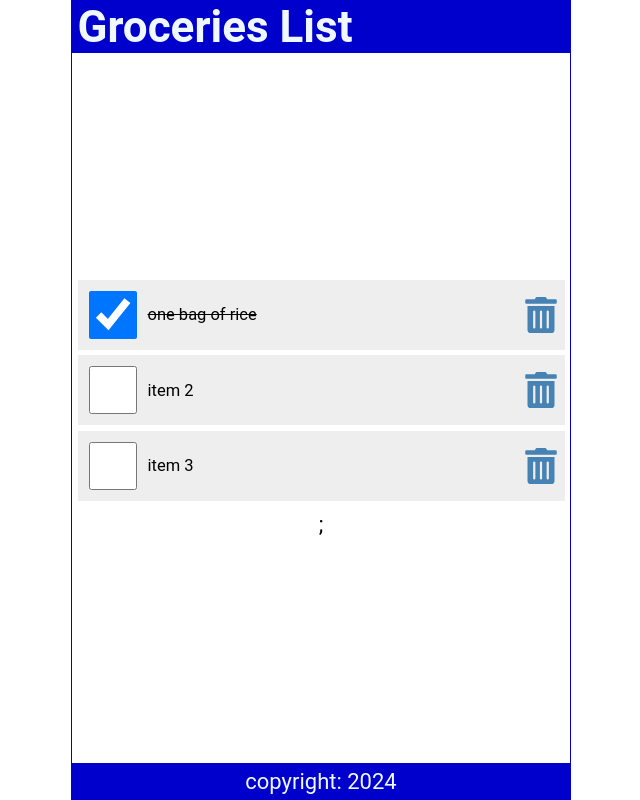
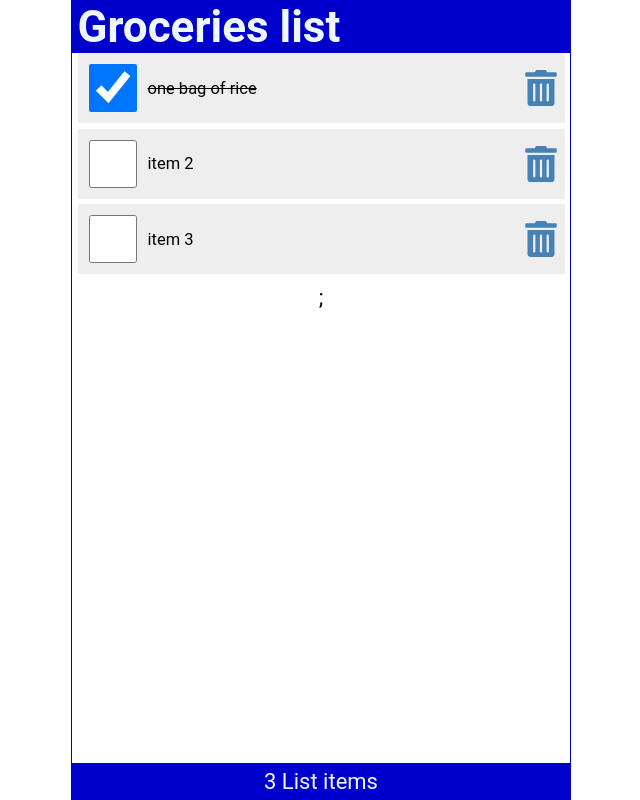
Before and after one commit to FrankezeCode/Groceries-List, a React (Create React App) app: page / in a window 1280 px wide. Shown: the whole page, without its empty margins (319-959 px from the left). Built offline with nearby package versions, Linux system fonts and the light colour scheme.

Commit message:
modified

```diff
--- a/src/App.js
+++ b/src/App.js
@@ -1,15 +1,53 @@
 import Header from './Header';
 import Content from './Content';
 import Footer from './Footer';
+import { useState } from 'react';
 
 
 function App() {
+  const [items, setItems] = useState([
+    {
+        id: 1,
+        checked: true,
+        item: "one bag of rice"
+    },
+    {
+        id: 2,
+        checked: false,
+        item: "item 2"
+    },
+    {
+        id: 3,
+        checked: false,
+        item: "item 3"
+    }
+]);
+
+const handleCheck = (id)=>{
+  const listitems = items.map((item)=>item.id===id ? {...item,
+  checked: !item.checked}:item);
+  setItems(listitems);
+  localStorage.setItem('shoppinglist', JSON.stringify(listitems));
+}
+
+const handleDelete = (id)=>{
+ const listitems = items.filter((item)=>item.id !== id);
+ setItems(listitems);
+ localStorage.setItem('shoppinglist', JSON.stringify(listitems));
+}
+
+
 
   return (
     <div className="App">
-      <Header/>
-      <Content/>
-      <Footer/>
+      <Header title="Groceries list"/>
+      <Content
+        items={items}
+        setItems={setItems}
+        handleCheck={handleCheck}
+        handleDelete={handleDelete}
+      />
+      <Footer length={items.length}/>
     </div>
   );
 }
--- a/src/Content.js
+++ b/src/Content.js
@@ -1,65 +1,16 @@
-import React, {useState} from 'react'
-import {FaTrashAlt} from "react-icons/fa"
+import React from 'react'
+import { ItemList } from './ItemList'
 
-const Content = () => {
-
-    const [items, setItems] = useState([
-        {
-            id: 1,
-            checked: true,
-            item: "one bag of rice"
-        },
-        {
-            id: 2,
-            checked: false,
-            item: "item 2"
-        },
-        {
-            id: 3,
-            checked: false,
-            item: "item 3"
-        }
-    ]);
-
-    const handleCheck = (id)=>{
-        const listitems = items.map((item)=>item.id===id ? {...item,
-        checked: !item.checked}:item);
-        setItems(listitems);
-        localStorage.setItem('shoppinglist', JSON.stringify(listitems));
-    }
-
-    const handleDelete = (id)=>{
-       const listitems = items.filter((item)=>item.id !== id);
-       setItems(listitems);
-       localStorage.setItem('shoppinglist', JSON.stringify(listitems));
-    }
-
+const Content = ({items,handleCheck,handleDelete}) => {
 
   return (
     <main>
          {items.length ?(
-            <ul>
-                {items.map((item)=>(
-                    <li className='item' key={item.id}>
-                    <input
-                        type='checkbox'
-                        onChange={()=>handleCheck(item.id)}
-                        checked={item.checked}
-                    />
-                    <label
-                        style={(item.checked)? {textDecoration: 'line-through'}: null}
-                        onDoubleClick={()=>handleCheck(item.id)}
-                    >
-                        {item.item}
-                    </label>
-                    <FaTrashAlt
-                        onClick={()=>handleDelete(item.id)}
-                        role='button'
-                        tabIndex='0'
-                    />
-                    </li>
-                ))}
-            </ul>
+            <ItemList
+              items={items}
+              handleCheck={handleCheck}
+              handleDelete={handleDelete}
+            />
          ):(
             <p style={{marginTop: '2rem'}}>
               Your list is empty.
--- a/src/Footer.js
+++ b/src/Footer.js
@@ -1,13 +1,11 @@
 import React from 'react'
 
-const Footer = () => {
-  const today = new Date();
-
+const Footer = ({length}) => {
 
   return (
     <footer>
         <p>
-            copyright: {today.getFullYear()}
+            {length} List {length===1 ? "item" : "items"}
         </p>
     </footer>
   )
--- a/src/Header.jsx
+++ b/src/Header.jsx
@@ -1,18 +1,17 @@
 
-const Header = () => {
-
-//  const headerStyle = {
-//     backgroundColor: 'mediumseagreen',
-//     color: ''
-// }
+const Header = ({title}) => {
 
   return (
-    <header>
+   <header>
         <h1>
-            Groceries List
+            {title}
         </h1>
     </header>
   )
 }
 
+Header.defaultProps = {
+    title: "Default Title"
+}
+
 export default Header
--- /dev/null
+++ b/src/ItemList.js
@@ -0,0 +1,17 @@
+
+import Lineitem from "./Lineitem"
+
+export const ItemList = ({items,handleCheck,handleDelete}) => {
+  return (
+      <ul>
+          {items.map((item)=>(
+                <Lineitem
+                 key={item.id}
+                 item={item}
+                 handleCheck={handleCheck}
+                 handleDelete={handleDelete}
+                />
+           ))}
+      </ul>
+  )
+}
--- /dev/null
+++ b/src/Lineitem.js
@@ -0,0 +1,28 @@
+import React from 'react'
+import {FaTrashAlt} from "react-icons/fa"
+
+const Lineitem = ({item,handleCheck,handleDelete}) => {
+  return (
+    <li className='item' key={item.id}>
+            <input
+                type='checkbox'
+                onChange={()=>handleCheck(item.id)}
+                checked={item.checked}
+            />
+            <label
+                style={(item.checked)? {textDecoration: 'line-through'}: null}
+                onDoubleClick={()=>handleCheck(item.id)}
+            >
+                {item.item}
+            </label>
+            <FaTrashAlt
+                onClick={()=>handleDelete(item.id)}
+                role='button'
+                tabIndex='0'
+                aria-label={`Delete ${item.item}`}
+            />
+    </li>
+)
+}
+
+export default Lineitem
--- a/src/index.css
+++ b/src/index.css
@@ -44,7 +44,7 @@
   display: flex;
   flex-direction: column;
   flex-grow: 1;
-  justify-content: center;
+  justify-content: flex-start;
   align-items: center;
   overflow-y: auto;
 }
```
